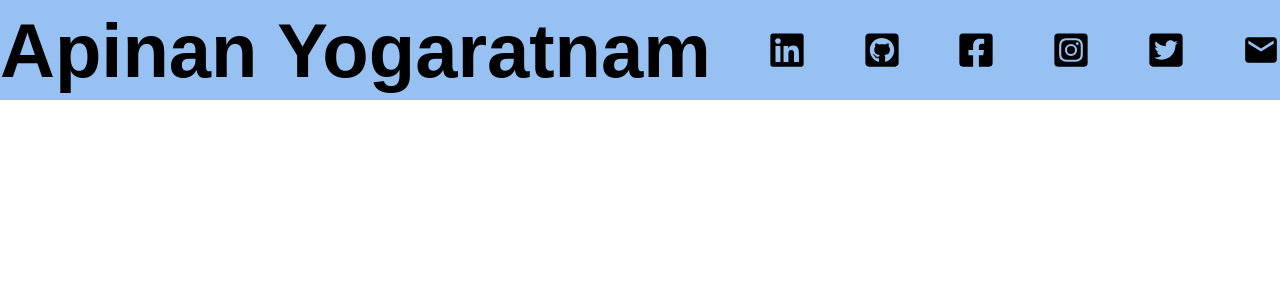
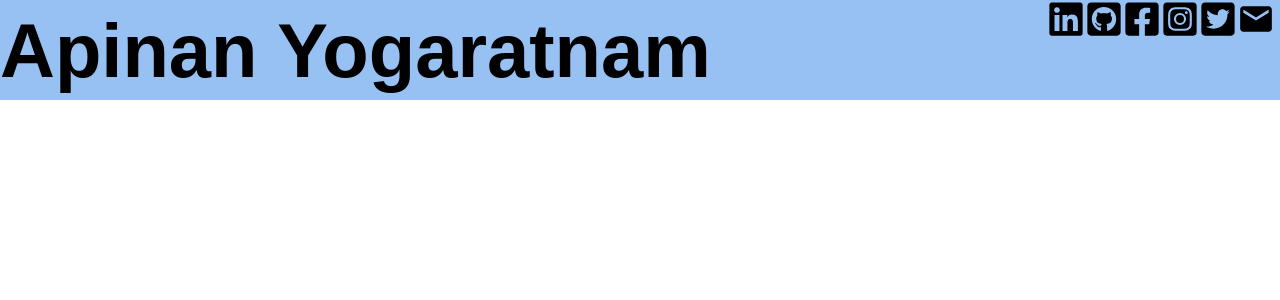
Before and after one commit to apinanyogaratnam/my-personal-website-v2.0, a React (Create React App) app: page / in a window 1280 px wide. Shown: the top 300 px of the page. Built offline with nearby package versions, Linux system fonts and the light colour scheme; a web font is replaced by a local one.

Commit message:
trying to rescale icons in header

```diff
--- a/src/components/header.js
+++ b/src/components/header.js
@@ -7,12 +7,14 @@ const Header = ({ title, onAdd, showAdd }) => {
     return (
         <header className="header">
             <h1>{title}</h1>
+                <div className="header-container">
                     <FaLinkedin />
                     <FaGithubSquare />
                     <FaFacebookSquare />
                     <FaInstagramSquare />
                     <FaTwitterSquare />
                     <MdEmail />
+                </div>
         </header>
     )
 }
--- a/src/index.css
+++ b/src/index.css
@@ -25,3 +25,8 @@ code {
   margin-bottom: 20px;
   background: #97c1f3;
 }
+
+.header-container {
+  height: 100px;
+  padding: 5px;
+}
```
Lines whose indentation alone changed are shown as unchanged.
